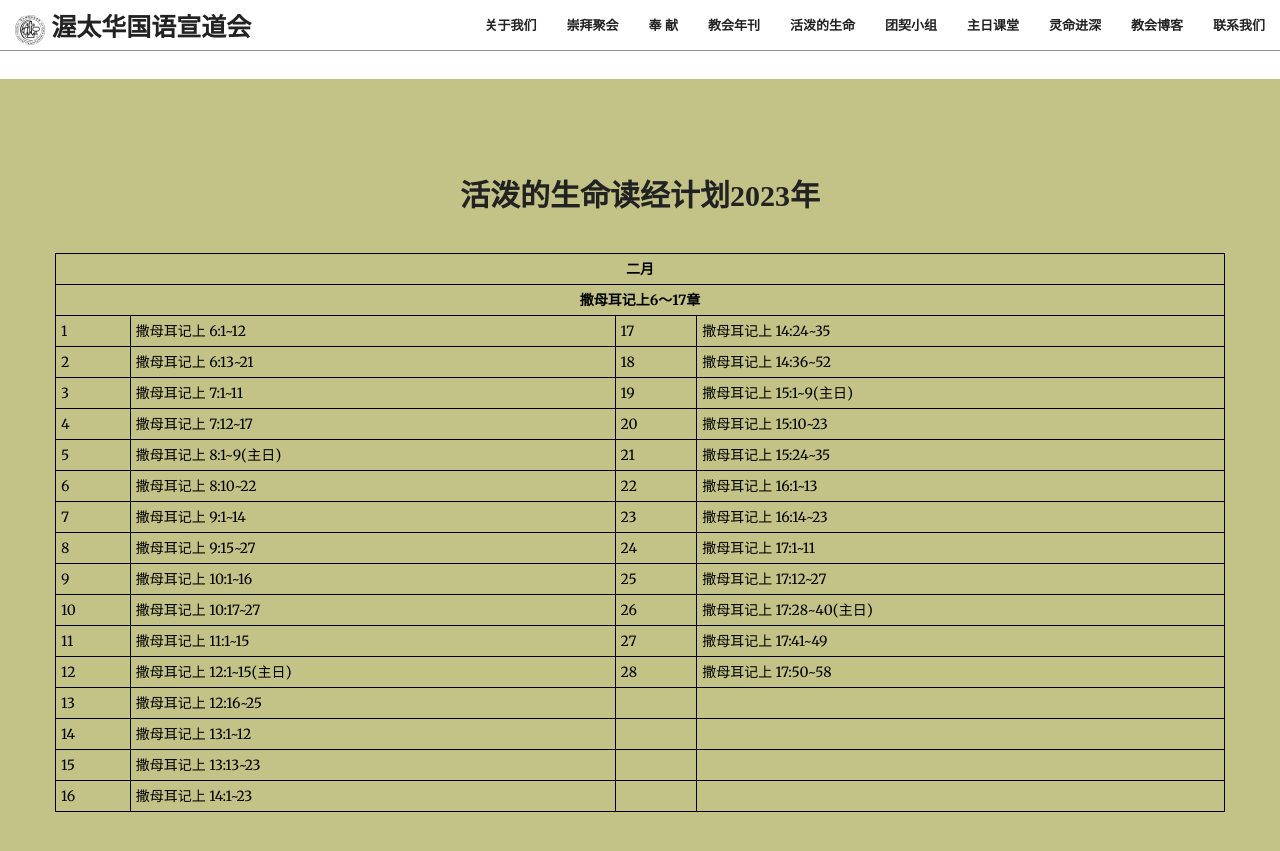
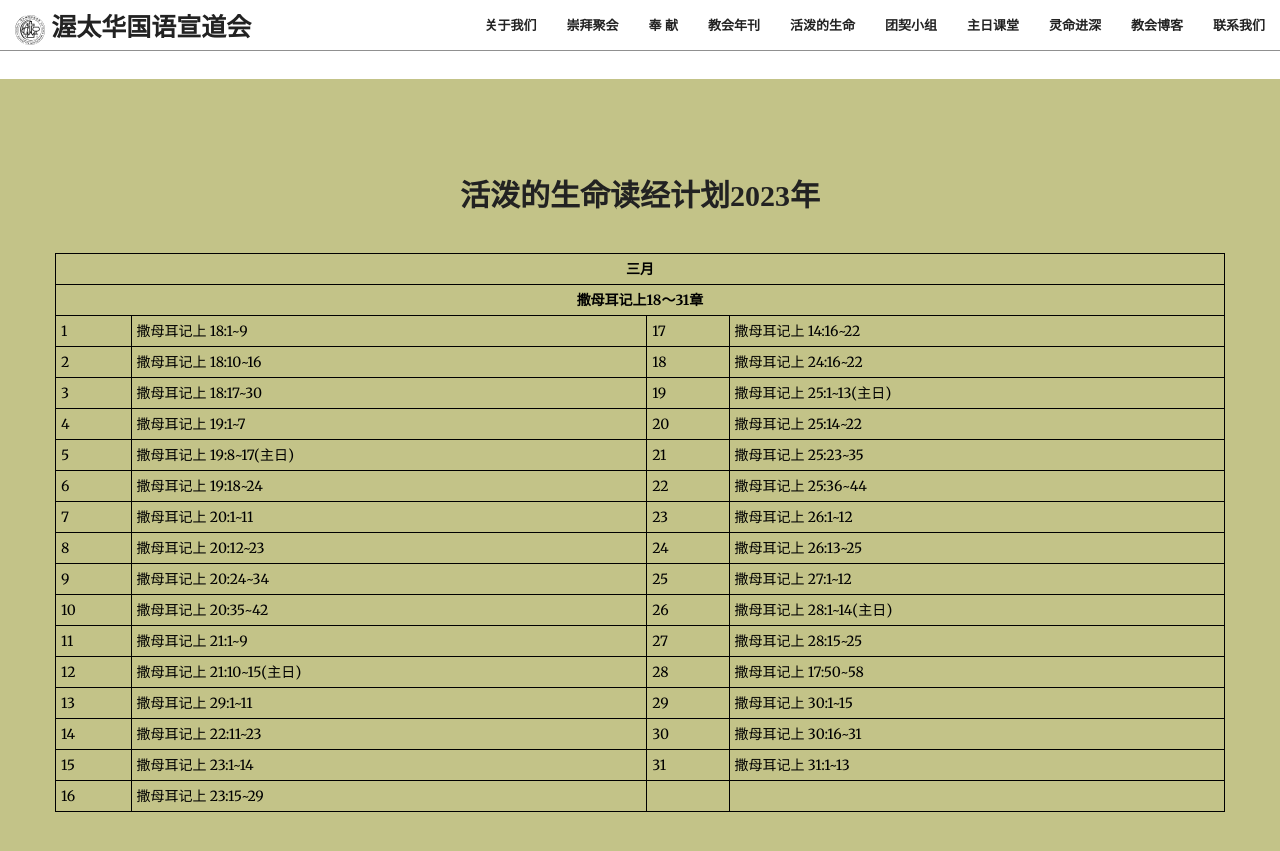
Before and after one commit to JonasYow/ottawaomac, a Jekyll site: the page built from index.html, in a window 1280 px wide and 900 px high, scrolled down 2563 px. Shown: the top 851 px of the window. Built offline with Jekyll 4.4.1, drawn with Linux system fonts in a browser that asks for light colours; some web fonts are replaced.

Commit message:
Update Mar 2023 content

```diff
--- a/_includes/dailylivingwater.html
+++ b/_includes/dailylivingwater.html
@@ -8,120 +8,120 @@
             </div>
             <table style="width:100%">
             <tr>
-                <th colspan="4" class="text-center">二月</th>
+                <th colspan="4" class="text-center">三月</th>
             </tr>
             <tr>
-                <th colspan="4" class="text-center">撒母耳记上6～17章</th>
+                <th colspan="4" class="text-center">撒母耳记上18～31章</th>
             </tr>
 
             <tr>
                 <td>1</td>
-                <td>撒母耳记上 6:1~12</td>
+                <td>撒母耳记上 18:1~9</td>
                 <td>17</td>
-                <td>撒母耳记上 14:24~35</td>
+                <td>撒母耳记上 14:16~22</td>
             </tr>
 
             <tr>
                 <td>2</td>
-                <td>撒母耳记上 6:13~21</td>
+                <td>撒母耳记上 18:10~16</td>
                 <td>18</td>
-                <td>撒母耳记上 14:36~52</td>
+                <td>撒母耳记上 24:16~22</td>
             </tr>
 
             <tr>
                 <td>3</td>
-                <td>撒母耳记上 7:1~11</td>
+                <td>撒母耳记上 18:17~30</td>
                 <td>19</td>
-                <td>撒母耳记上 15:1~9(主日)</td>
+                <td>撒母耳记上 25:1~13(主日)</td>
             </tr>
 
             <tr>
                 <td>4</td>
-                <td>撒母耳记上 7:12~17</td>
+                <td>撒母耳记上 19:1~7</td>
                 <td>20</td>
-                <td>撒母耳记上 15:10~23</td>
+                <td>撒母耳记上 25:14~22</td>
             </tr>
 
             <tr>
                 <td>5</td>
-                <td>撒母耳记上 8:1~9(主日)</td>
+                <td>撒母耳记上 19:8~17(主日)</td>
                 <td>21</td>
-                <td>撒母耳记上 15:24~35</td>
+                <td>撒母耳记上 25:23~35</td>
             </tr>
 
             <tr>
                 <td>6</td>
-                <td>撒母耳记上 8:10~22</td>
+                <td>撒母耳记上 19:18~24</td>
                 <td>22</td>
-                <td>撒母耳记上 16:1~13</td>
+                <td>撒母耳记上 25:36~44</td>
             </tr>
 
             <tr>
                 <td>7</td>
-                <td>撒母耳记上 9:1~14</td>
+                <td>撒母耳记上 20:1~11</td>
                 <td>23</td>
-                <td>撒母耳记上 16:14~23</td>
+                <td>撒母耳记上 26:1~12</td>
             </tr>
 
             <tr>
                 <td>8</td>
-                <td>撒母耳记上 9:15~27</td>
+                <td>撒母耳记上 20:12~23</td>
                 <td>24</td>
-                <td>撒母耳记上 17:1~11</td>
+                <td>撒母耳记上 26:13~25</td>
             </tr>
 
             <tr>
                 <td>9</td>
-                <td>撒母耳记上 10:1~16</td>
+                <td>撒母耳记上 20:24~34</td>
                 <td>25</td>
-                <td>撒母耳记上 17:12~27</td>
+                <td>撒母耳记上 27:1~12</td>
             </tr>
 
             <tr>
                 <td>10</td>
-                <td>撒母耳记上 10:17~27</td>
+                <td>撒母耳记上 20:35~42</td>
                 <td>26</td>
-                <td>撒母耳记上 17:28~40(主日)</td>
+                <td>撒母耳记上 28:1~14(主日)</td>
             </tr>
 
             <tr>
                 <td>11</td>
-                <td>撒母耳记上 11:1~15</td>
+                <td>撒母耳记上 21:1~9</td>
                 <td>27</td>
-                <td>撒母耳记上 17:41~49</td>
+                <td>撒母耳记上 28:15~25</td>
             </tr>
 
             <tr>
                 <td>12</td>
-                <td>撒母耳记上 12:1~15(主日)</td>
+                <td>撒母耳记上 21:10~15(主日)</td>
                 <td>28</td>
                 <td>撒母耳记上 17:50~58</td>
             </tr>
 
             <tr>
                 <td>13</td>
-                <td>撒母耳记上 12:16~25</td>
-                <td></td>
-                <td></td>
+                <td>撒母耳记上 29:1~11</td>
+                <td>29</td>
+                <td>撒母耳记上 30:1~15</td>
             </tr>
 
             <tr>
                 <td>14</td>
-                <td>撒母耳记上 13:1~12</td>
-                <td></td>
-                <td></td>
+                <td>撒母耳记上 22:11~23</td>
+                <td>30</td>
+                <td>撒母耳记上 30:16~31</td>
             </tr>
 
             <tr>
                 <td>15</td>
-                <td>撒母耳记上 13:13~23</td>
-                <td></td>
-                <td></td>
+                <td>撒母耳记上 23:1~14</td>
+                <td>31</td>
+                <td>撒母耳记上 31:1~13</td>
             </tr>
 
             <tr>
                 <td>16</td>
-                <td>撒母耳记上 14:1~23</td>
+                <td>撒母耳记上 23:15~29</td>
                 <td></td>
                 <td></td>
             </tr>
```
